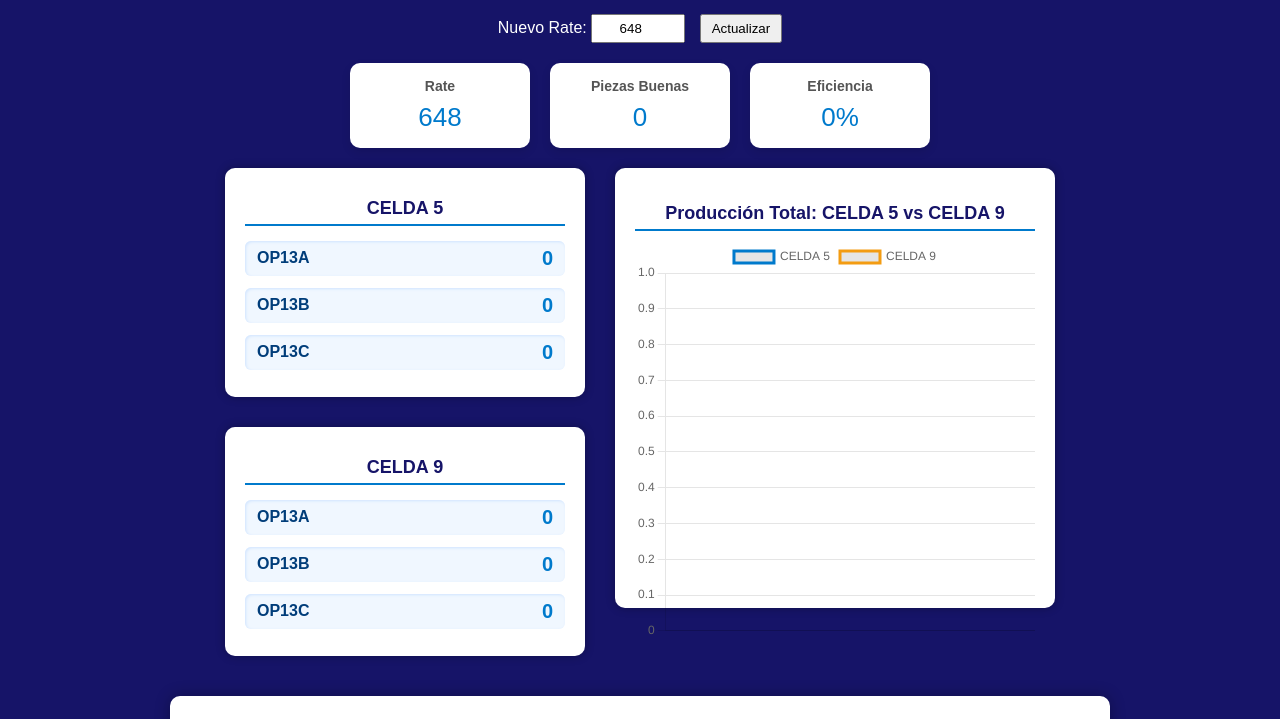
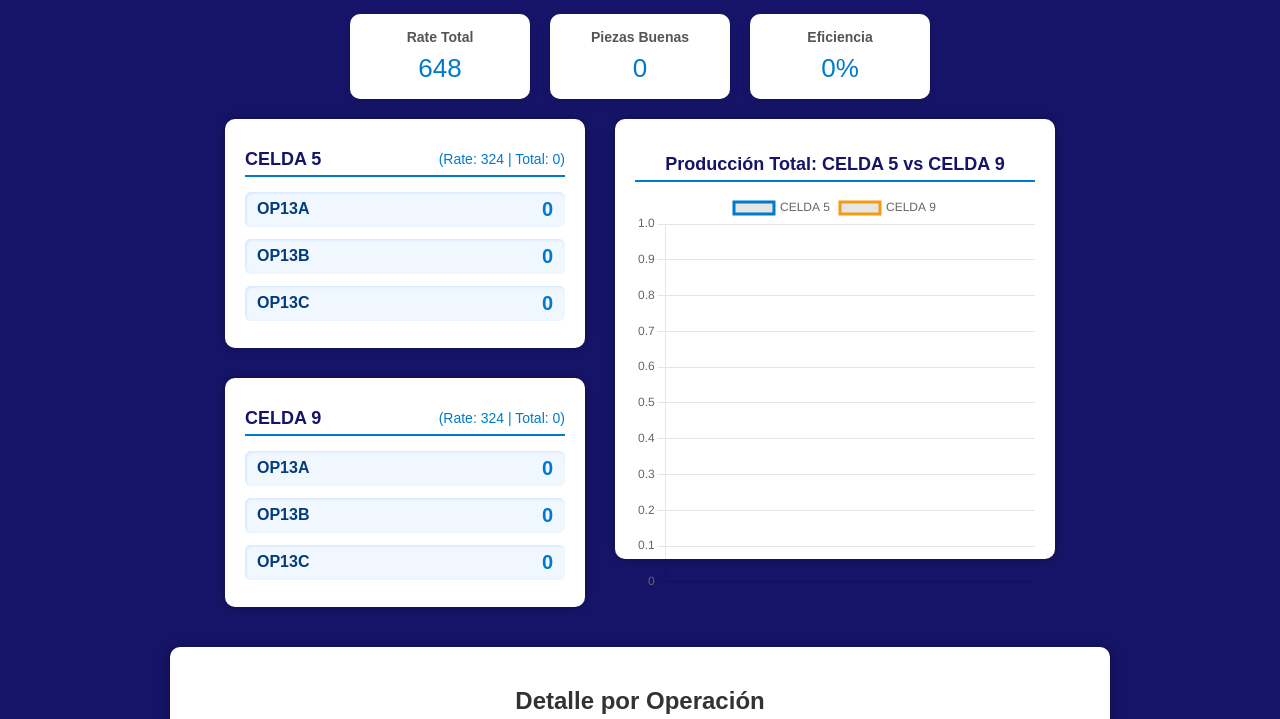
Before and after one commit to fxicostura-creator/DASHBOARDS-COSTURA, a plain HTML site: page COMFORT GRANDE V-201.html in a window 1280 px wide. Shown: the part 81-800 px from the top of the page. Drawn offline with nearby package versions, Linux system fonts and the light colour scheme; no server answers.

Commit message:
Update COMFORT GRANDE V-201.html

```diff
--- a/COMFORT GRANDE V-201.html
+++ b/COMFORT GRANDE V-201.html
@@ -17,26 +17,15 @@
       margin-bottom: 20px;
     }
 
-    .rate-config {
-      margin-bottom: 20px;
-      color: white;
-    }
-    .rate-config input {
-      padding: 5px;
-      width: 80px;
-      text-align: center;
-    }
-    .rate-config button {
-      padding: 5px 10px;
-      margin-left: 10px;
-      cursor: pointer;
-    }
-
     .rate-cards {
       display: flex;
       justify-content: center;
       gap: 20px;
       margin-bottom: 20px;
+      flex-wrap: wrap;
+      max-width: 700px;
+      margin-left: auto;
+      margin-right: auto;
     }
 
     .card {
@@ -45,6 +34,7 @@
       padding: 15px 20px;
       box-shadow: 0px 4px 10px rgba(0,0,0,0.1);
       width: 140px;
+      flex-shrink: 0;
     }
 
     .label {
@@ -86,6 +76,16 @@
       margin-bottom: 15px;
       border-bottom: 2px solid #007acc;
       padding-bottom: 5px;
+      display: flex;
+      justify-content: space-between;
+      align-items: center;
+    }
+
+    .rate-small {
+      font-size: 14px;
+      color: #007acc;
+      font-weight: normal;
+      margin-left: 10px;
     }
 
     .counter-card {
@@ -156,15 +156,10 @@
     <h1 style="color: white; margin: 0; display: inline-block;">COMFORT GRANDE V-201</h1>
     <img src="https://images.squarespace-cdn.com/content/v1/620ed8b50c43390f3c3413d1/141af9c3-5706-4d16-9741-a72963d22d07/main_logo_white_s.png?format=1500w" alt="Logo Empresa" style="position: absolute; top: 0; right: 0; height: 50px;"/>
   </header>
-  <div class="rate-config">
-    <label for="rateInput">Nuevo Rate:</label>
-    <input type="number" id="rateInput" value="648" min="1" />
-    <button onclick="setRate()">Actualizar</button>
-  </div>
 
   <div class="rate-cards">
     <div class="card">
-      <div class="label">Rate</div>
+      <div class="label">Rate Total</div>
       <div class="value" id="rate">648</div>
     </div>
     <div class="card">
@@ -180,13 +175,13 @@
   <div class="dashboard">
     <div class="data-columns">
       <div class="column" id="celda5-column">
-        <h2>CELDA 5</h2>
+        <h2>CELDA 5 <span class="rate-small">(Rate: 324 | Total: <span id="total5">0</span>)</span></h2>
         <div class="counter-card"><div class="counter-label">OP13A</div><div class="counter" id="op13a_5">0</div></div>
         <div class="counter-card"><div class="counter-label">OP13B</div><div class="counter" id="op13b_5">0</div></div>
         <div class="counter-card"><div class="counter-label">OP13C</div><div class="counter" id="op13c_5">0</div></div>
       </div>
       <div class="column" id="celda9-column">
-        <h2>CELDA 9</h2>
+        <h2>CELDA 9 <span class="rate-small">(Rate: 324 | Total: <span id="total9">0</span>)</span></h2>
         <div class="counter-card"><div class="counter-label">OP13A</div><div class="counter" id="op13a_9">0</div></div>
         <div class="counter-card"><div class="counter-label">OP13B</div><div class="counter" id="op13b_9">0</div></div>
         <div class="counter-card"><div class="counter-label">OP13C</div><div class="counter" id="op13c_9">0</div></div>
@@ -206,7 +201,10 @@
 
   <script>
     const url = "https://script.google.com/macros/s/AKfycbyyOXT_BwLnQgF2Gzrrmh1u6GVzWrnLOAZKqFdu3EqLuLZI9q17UHMoHnIRnfzBJYk_/exec";
-    let customRate = 648;
+    const rateCelda5 = 324;
+    const rateCelda9 = 324;
+    const rateTotal = rateCelda5 + rateCelda9;
+
     const historyLabels = [];
     const celda5Totales = [], celda9Totales = [];
     const op13a_5_Data = [], op13b_5_Data = [], op13c_5_Data = [];
@@ -248,12 +246,6 @@
       }
     });
 
-    function setRate() {
-      const input = document.getElementById("rateInput");
-      customRate = parseInt(input.value) || 648;
-      document.getElementById("rate").textContent = customRate;
-    }
-
     async function actualizarDatos() {
       try {
         const response = await fetch(url);
@@ -282,7 +274,10 @@
         });
 
         document.getElementById("goodCount").textContent = total5 + total9;
-        document.getElementById("efficiency").textContent = (((total5 + total9) / customRate) * 100).toFixed(1) + "%";
+        document.getElementById("rate").textContent = rateTotal;
+        document.getElementById("total5").textContent = total5;
+        document.getElementById("total9").textContent = total9;
+        document.getElementById("efficiency").textContent = (((total5 + total9) / rateTotal) * 100).toFixed(1) + "%";
 
         const now = new Date().toLocaleTimeString();
         historyLabels.push(now);
```
